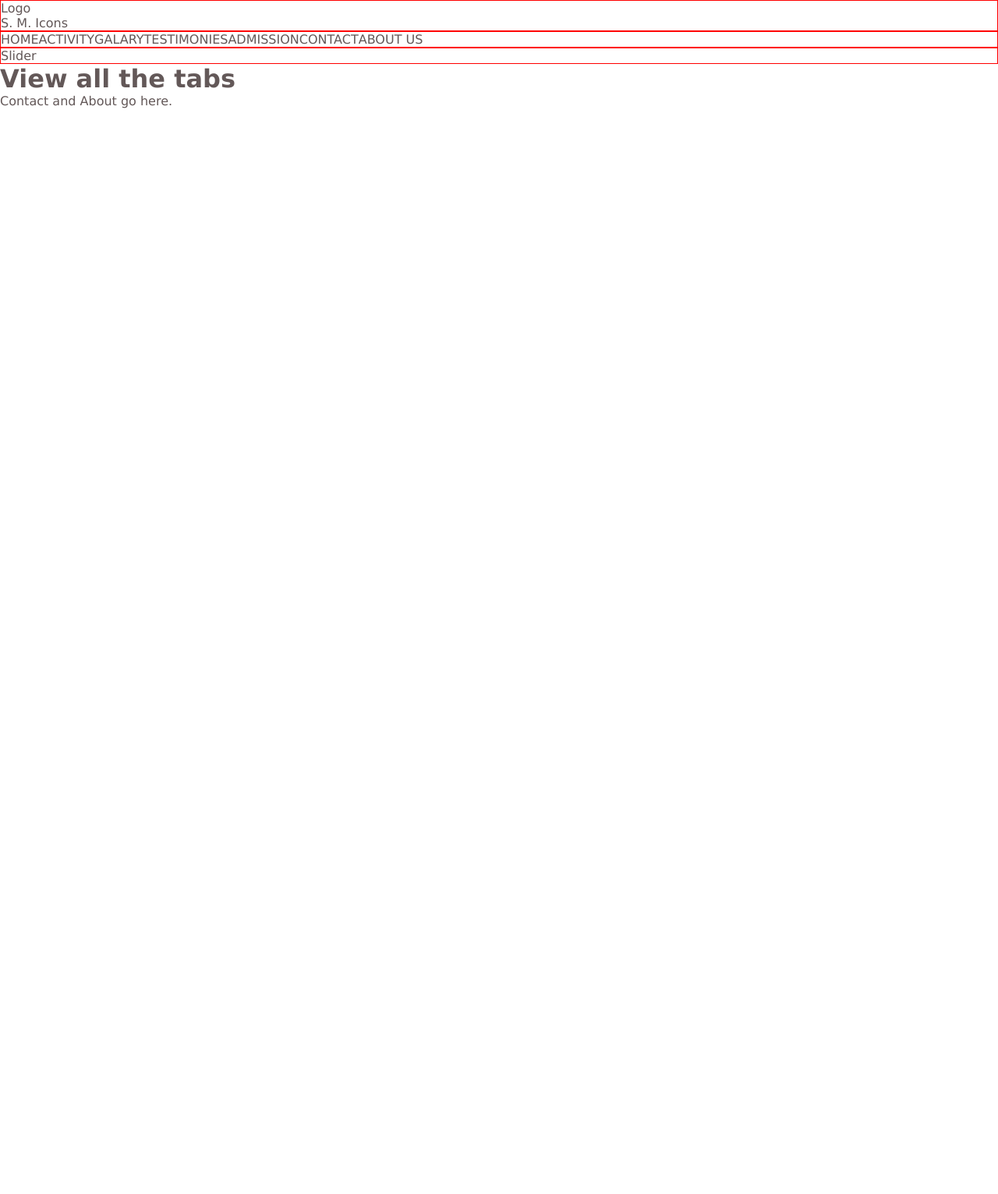
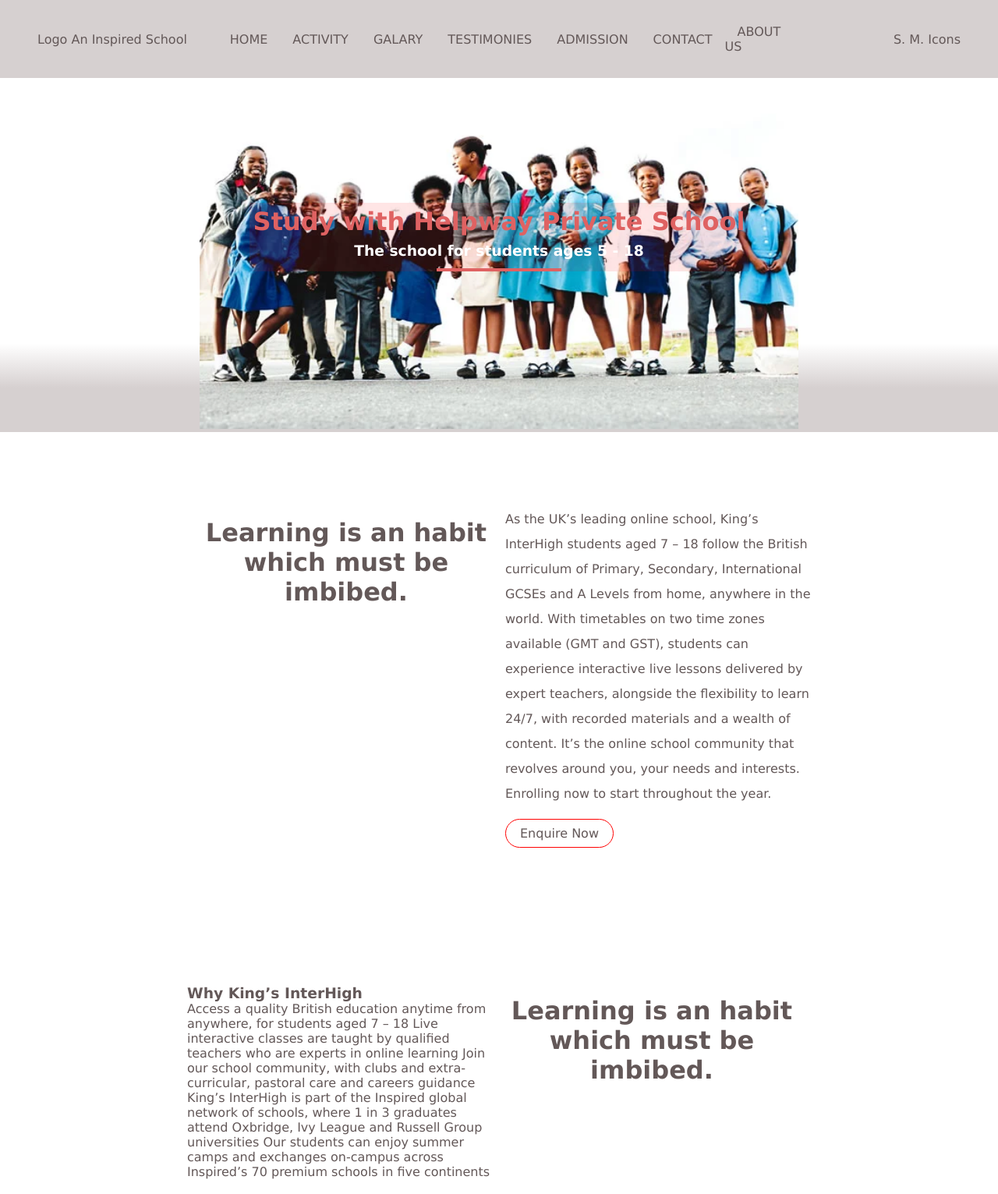
Before and after one commit to Lecon-Git/helpway-website, a plain HTML site: page index.html in a window 1280 px wide. Shown: the top 1531 px of the page at 78% size. Before the commit the page ends 800 px from the top, so only its background shows below. Drawn offline with Linux system fonts and the light colour scheme.

Commit message:
Update index.html and style.css

```diff
--- a/css/style.css
+++ b/css/style.css
@@ -29,17 +29,112 @@ li {
 
 #tabs {
     display: flex;
+    align-items: center;
+    justify-content: center;
+}
+
+#tabs li a {
+    padding: 0 1em;
 }
 
 .header {
     display: flex;
     flex-direction: column;
-    height: fit-content;
 }
 
+.upper_menu {
+    box-sizing: border-box;
+    display: flex;
+    flex-direction: row;
+    height: 100px;
+    padding: 8px 3em;
+    align-items: center;
+    justify-content: center;
+    background-color: rgb(214, 208, 208);
+}
 
-/* check for border: visualize */
+.um {
+    flex: 1;
+}
 
-.h {
+.nav {
+    flex: 3;
+}
+
+.um:last-child {
+    text-align: right;
+}
+
+.banner {
+    height: fit-content;
+    width: 100%;
+    text-align: center;
+    background-image: linear-gradient(#fff, #fff, #fff, #fff, #fff, #fff, #fff ,rgb(214, 208, 208), rgb(214, 208, 208));
+    position: relative;
+}
+
+.banner_img {
+    width: 60%;
+    height: 450px;
+    z-index: 1;
+}
+
+.cover {
+    position: absolute;
+    z-index: 10;
+    top:0;
+    left: 0;
+    width: 100%;
+    height: 100%;
+    padding-top: 10em;
+    color: #fff!important;
+    line-height: 1.5;
+}
+
+#underline {
+    width: 10em;
+    border: none;
+    border-bottom: 4px solid rgb(223, 98, 98);
+}
+
+.cover_in {
+    position: relative;
+    width: 50%;
+    margin: auto;
+    background-color: rgb(255, 0, 0, .1);
+}
+
+.display {
+    color: rgb(223, 98, 98);
+}
+
+.main {
+    display: flex;
+    flex-direction: row;
+    padding: 5em 15em;
+}
+
+.main .m {
+    flex: 1;
+}
+
+.heading {
+    box-sizing: border-box;
+    text-align: center;
+    padding: 30px 8px;
+    font-size: medium;
+}
+
+.describe {
+    line-height: 2;
+    text-align: left;
+}
+
+.enquiry_btn {
     border: 1px solid red;
+    width: fit-content;
+    padding: 8px 18px;
+    text-align: center;
+    cursor: pointer;
+    border-radius: 3em;
 }
--- a/index.html
+++ b/index.html
@@ -17,12 +17,13 @@
         <!-- header -->
         <div class="header">
             <div class="h upper_menu">
-                <div class="logo">Logo</div>
-                <div class="social_media_icons">S. M. Icons</div>
+                <div class="um logo">
+                    <span>Logo</span>
+                    <span>An Inspired School</span>
                 </div>
-            <div class="h nav">
+                <div class="um nav">
                     <ul id="tabs">
-                    <li><a href="#">HOME</a></li>
+                        <li><a href="#" id="active">HOME</a></li>
                         <li><a href="#">ACTIVITY</a></li>
                         <li><a href="#">GALARY</a></li>
                         <li>
@@ -35,11 +36,62 @@
                         <li><a href="#">ABOUT US</a></li>
                     </ul>
                 </div>
-            <div class="h banner">Slider</div>
+                <div class="um ">S. M. Icons</div>
+            </div>
+
+            <div class="h banner">
+                <img src="images/School-children.webp" alt="School Children" class="banner_img">
+                <div class="cover">
+                    <div class="cover_in">
+                        <h1 class="display">Study with Helpway Private School</h1>
+                        <h3>The school for students ages 5 - 18</h3>
+                        <hr id="underline">
+                    </div>
+                </div>
+            </div>
         </div>
         <!-- body -->
         <div class="body">
-            <h1>View all the tabs</h1>
+            <div class="main">
+                <div class="m heading">
+                    <h1>Learning is an habit which must be imbibed.</h1>
+                </div>
+                <div class="m">
+                    <p class="describe">
+                        As the UK’s leading online school, King’s InterHigh students aged 7 – 18 follow the British
+                        curriculum of Primary,
+                        Secondary, International GCSEs and A Levels from home, anywhere in the world. With timetables on
+                        two time zones
+                        available (GMT and GST), students can experience interactive live lessons delivered by expert
+                        teachers, alongside the
+                        flexibility to learn 24/7, with recorded materials and a wealth of content. It’s the online
+                        school community that
+                        revolves around you, your needs and interests.
+
+                        Enrolling now to start throughout the year.
+                    </p>
+                    <div class="enquiry_btn">Enquire Now</div>
+                </div>
+
+            </div>
+            <div class="main">
+                <div class="m">
+                    <p class="describe">
+                    <h3>Why King’s InterHigh</h3>
+                    Access a quality British education anytime from anywhere, for students aged 7 – 18
+                    Live interactive classes are taught by qualified teachers who are experts in online learning
+                    Join our school community, with clubs and extra-curricular, pastoral care and careers guidance
+                    King’s InterHigh is part of the Inspired global network of schools, where 1 in 3 graduates
+                    attend Oxbridge, Ivy League
+                    and Russell Group universities
+                    Our students can enjoy summer camps and exchanges on-campus across Inspired’s 70 premium schools
+                    in five continents
+                    </p>
+                </div>
+                <div class="m heading">
+                    <h1>Learning is an habit which must be imbibed.</h1>
+                </div>
+            </div>
         </div>
         <!-- footer -->
         <div class="footer">
```
Also changed, not shown: images/School-children.webp (added), images/school-children.jpg (added), 1 other file. Lines whose indentation alone changed are shown as unchanged.
